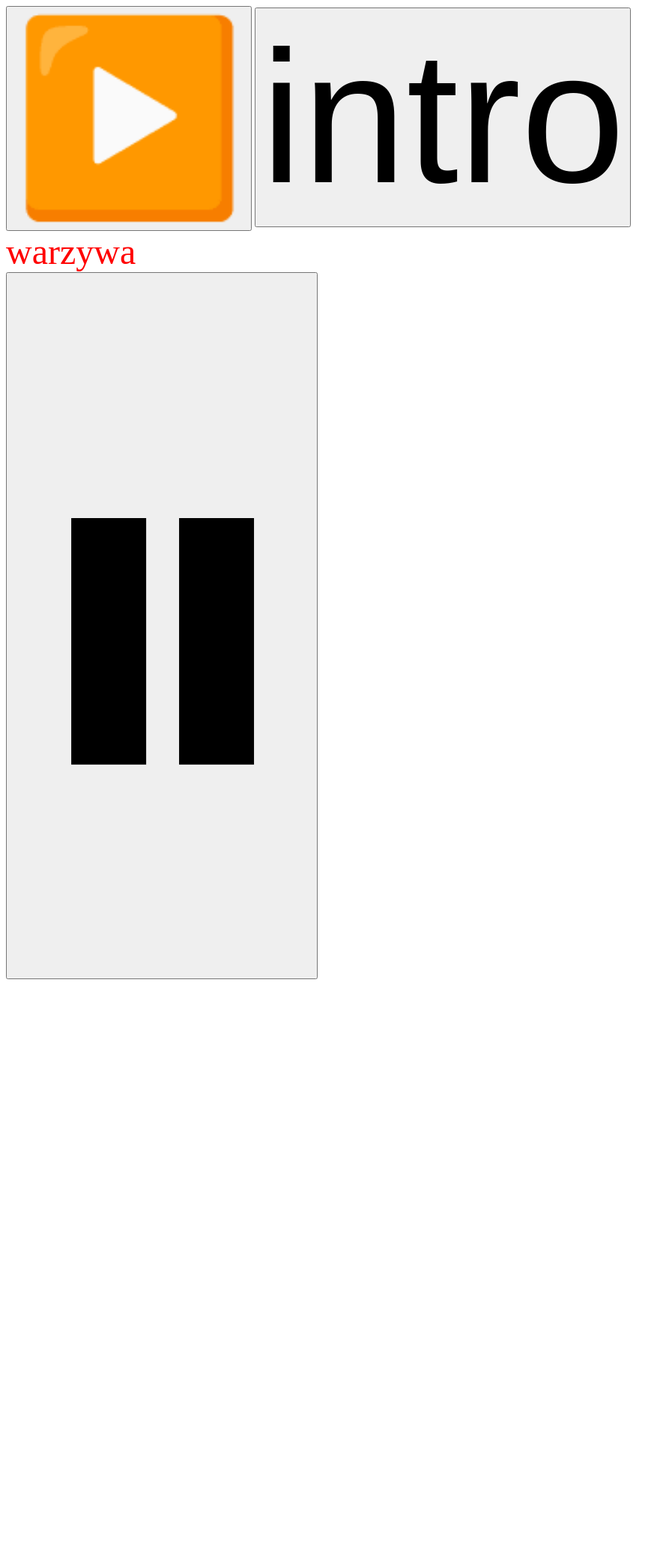
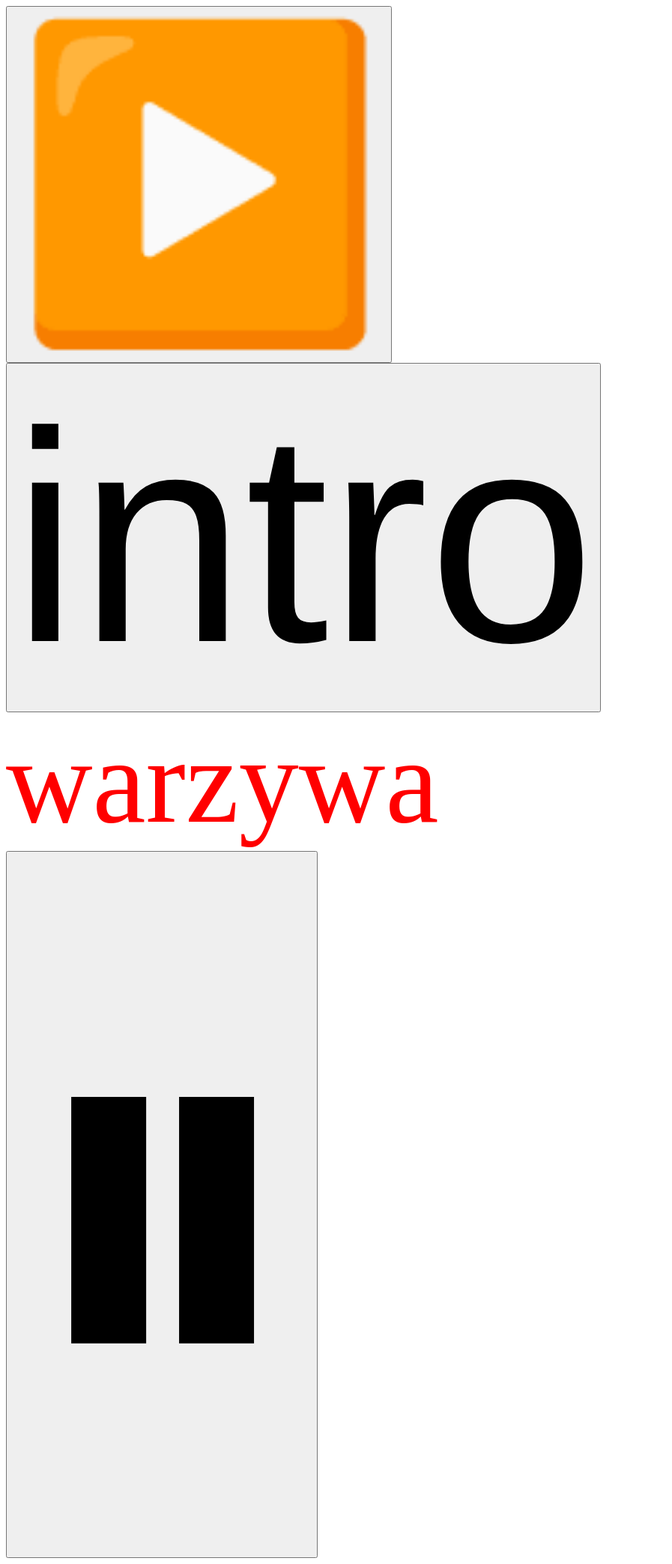
Before and after one commit to Adiorz/sounds_great, a Flask app: page / in a window 1280 px wide. Shown: the whole page at 75% size, without its empty margins (0-897 px from the left). Before the commit the page ends 1306 px from the top, so only its background shows below. Run offline with Flask 2, Linux system fonts and the light colour scheme; some libraries are stand-ins or nearby versions.

Commit message:
Viewport button size

```diff
--- a/templates/index.html
+++ b/templates/index.html
@@ -99,11 +99,11 @@
   </script>
 </head>
 <body>
-  <button id="play-button" style="font-size:250px;" onclick="playing=true;setTimeout(function(){refreshButtons()},0);tryToPlaySound()"> ▶️ </button>
-  <button id="pause-button" style="font-size:250px;" onclick="playIntro()">intro</button>
+  <button id="play-button" style="font-size:50vmin;" onclick="playing=true;setTimeout(function(){refreshButtons()},0);tryToPlaySound()"> ▶️ </button>
+  <button id="pause-button" style="font-size:50vmin;" onclick="playIntro()">intro</button>
   <br>
-  <span style="font-size: xxx-large; color: red">{{ category }}</span>
+  <span style="font-size: 20vmin; color: red">{{ category }}</span>
   <br>
-  <button id="pause-button" style="font-size:800px;" onclick="playing=false;setTimeout(function (){refreshButtons()}, 0)">&#x23F8;</button>
+  <button id="pause-button" style="font-size:100vmin;" onclick="playing=false;setTimeout(function (){refreshButtons()}, 0)">&#x23F8;</button>
 </body>
 </html>
```
